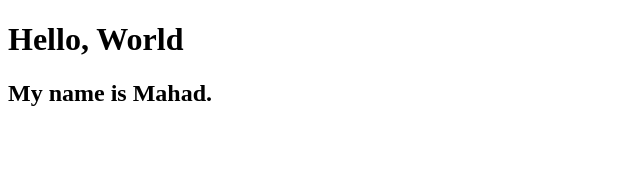
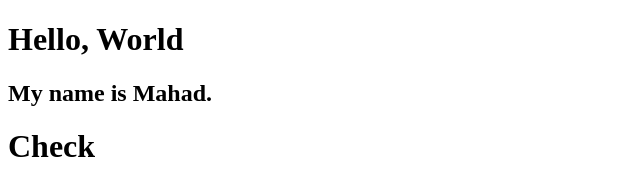
Before and after one commit to ibad-nazir/SRE_Assignment, a plain HTML site: page index.html in a window 1280 px wide. Shown: the whole page, without its empty margins (0-640 px from the left). Drawn offline with Linux system fonts and the light colour scheme.

Commit message:
Update :cehck

```diff
--- a/index.html
+++ b/index.html
@@ -8,6 +8,7 @@
 <body>
     <h1>Hello, World</h1>
     <h2>My name is Mahad.</h2>
+    <h1>Check</h1>
 
 </body>
 </html>
```
